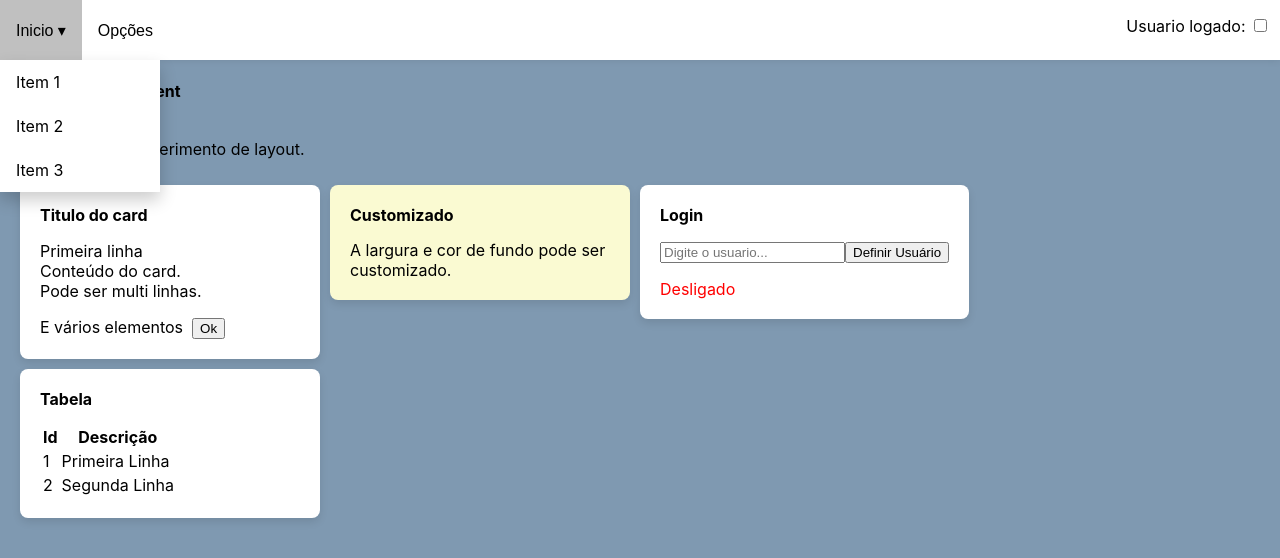
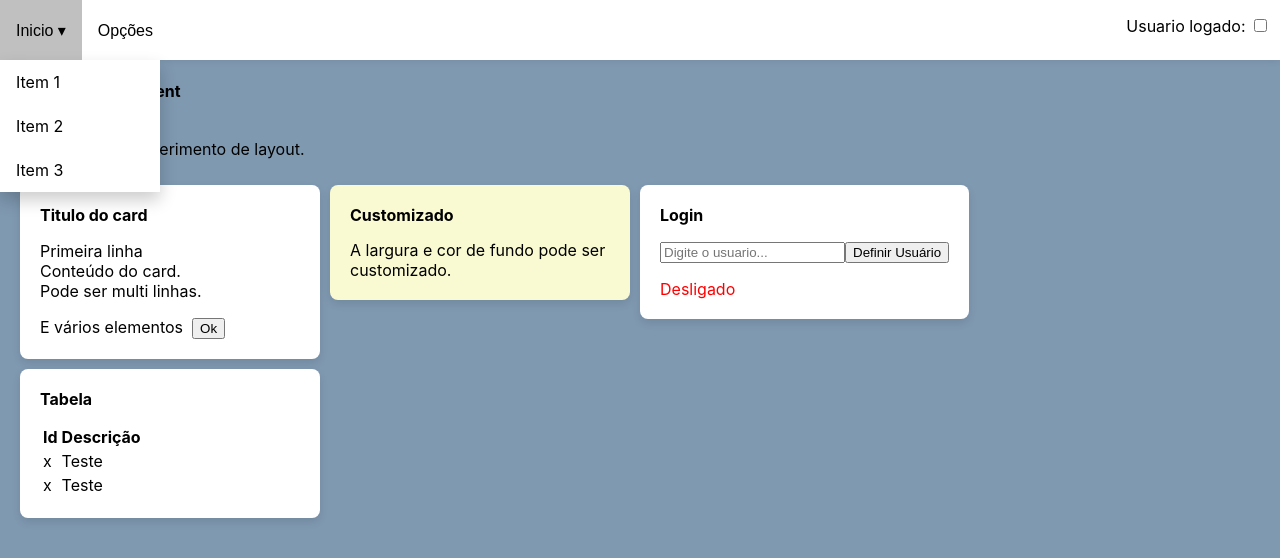
Before and after one commit to igueslacerda/reactnstatic, a React (Create React App) app: page / in a window 1280 px wide. Shown: the top 558 px of the page. Built offline with nearby package versions, Linux system fonts and the light colour scheme.

Commit message:
Componente DTable

```diff
--- a/src/App.js
+++ b/src/App.js
@@ -3,7 +3,7 @@ import "./App.css";
 import MenuTop from "./componentes/MenuTop";
 import Card from "./componentes/Card";
 import CardUsuario from "./componentes/CardUsuario";
-import DTable from "./componentes/DTable";
+import CardTabela from "./componentes/CardTabela";
 
 function App() {
   return (
@@ -38,9 +38,7 @@ function App() {
               A largura e cor de fundo pode ser customizado.
             </Card>
             <CardUsuario />
-            <Card titulo="Tabela">
-              <DTable />
-            </Card>
+            <CardTabela />
           </div>
         </div>
       </div>
--- /dev/null
+++ b/src/componentes/CardTabela.js
@@ -0,0 +1,21 @@
+import Card from "./Card";
+import DTable from "./DTable";
+
+const CardTabela = () => {
+  const colunas = [
+    { titulo: "Id", propriedade: "id", key: true },
+    { titulo: "Descrição", propriedade: "descricao" },
+  ];
+  const dados = [
+    { id: 1, descricao: "Linha Primeira" },
+    { id: 2, descricao: "Linha Segunda" },
+  ];
+
+  return (
+    <Card titulo="Tabela">
+      <DTable colunas={colunas} dados={dados} />
+    </Card>
+  );
+};
+
+export default CardTabela;
--- a/src/componentes/DTable.js
+++ b/src/componentes/DTable.js
@@ -1,27 +1,36 @@
 import React from "react";
 import { useGlobalContext } from "../contexts/GlobalContext";
 
-const DTable = () => {
+function findRowKey(linha, propriedade, indice) {
+  let valor = null;
+  if (propriedade) valor = linha[propriedade];
+  else valor = indice;
+  return valor;
+}
+
+const DTable = ({ colunas, dados }) => {
   const { logRenders } = useGlobalContext();
+  const colKey = colunas?.find((c) => c.Key === true)?.propriedade;
 
   if (logRenders) console.log("Renderizou a tabela");
   return (
     <table>
       <thead>
         <tr>
-          <th>Id</th>
-          <th>Descrição</th>
+          {colunas && colunas.map((col, ix) => <th key={ix}>{col.titulo}</th>)}
         </tr>
       </thead>
       <tbody>
-        <tr>
-          <td>1</td>
-          <td>Primeira Linha</td>
-        </tr>
-        <tr>
-          <td>2</td>
-          <td>Segunda Linha</td>
-        </tr>
+        {dados &&
+          dados.map((li, ix) => {
+            const key = findRowKey(li, colKey, ix);
+            return (
+              <tr key={key}>
+                <td>x</td>
+                <td>Teste</td>
+              </tr>
+            );
+          })}
       </tbody>
     </table>
   );
```
